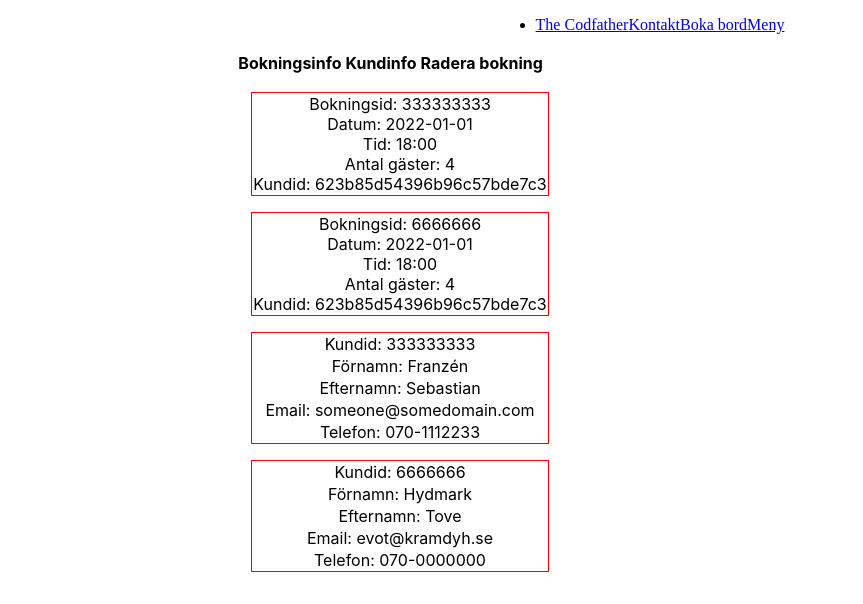
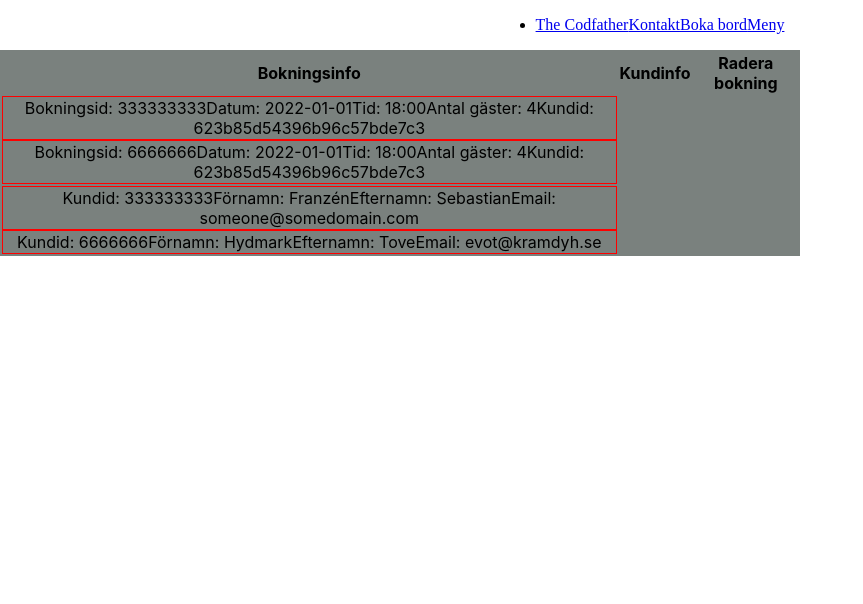
Before and after one commit to tovehydmark/restaurangen, a React (Create React App) app: page /Admin in a window 1280 px wide. Shown: the top 604 px of the page, without its empty margins (0-863 px from the left). Built offline with nearby package versions, Linux system fonts and the light colour scheme.

Commit message:
work in progress, not done, admin page

```diff
--- a/src/components/Admin.tsx
+++ b/src/components/Admin.tsx
@@ -74,24 +74,13 @@ export function Admin() {
   let bookingInformation = bookingInfo.map(
     (booking: IBookingInformation, i) => {
       return (
-        <tr key={i} className="tableRowToFlex">
-          <td>
+        <td key={i} className="tableRowToFlex">
           Bokningsid: {booking.id}
-            <br />
           Datum: {booking.date}
-            <br />
           Tid: {booking.time}
-            <br />
           Antal gäster: {booking.numberOfGuests}
-            <br />
           Kundid: {booking.customerId}
         </td>
-          {/* <td>Bokningsid: {booking.id}</td>
-          <td>Datum: {booking.date}</td>
-          <td>Tid: {booking.time}</td>
-          <td> Antal gäster: {booking.numberOfGuests}</td>
-          <td>Kundid: {booking.customerId}</td> */}
-        </tr>
       );
     }
   );
@@ -99,26 +88,17 @@ export function Admin() {
   let customerInformation = customerInfo.map(
     (customer: ICustomerInformation, i) => {
       return (
-        <tr key={i} className="tableRowToFlex">
-          <td>Kundid: {customer.id}</td>
-          <td>Förnamn: {customer.name}</td>
-          <td>Efternamn: {customer.lastname}</td>
-          <td>Email: {customer.email}</td>
-          <td>Telefon: {customer.phone}</td>
-        </tr>
+        <td key={i} className="tableRowToFlex">
+          Kundid: {customer.id}
+          Förnamn: {customer.name}
+          Efternamn: {customer.lastname}
+          Email: {customer.email}
+        </td>
       );
     }
   );
 
-  // for (let i = 0; i < bookingInfo.length; i++) {
-  //   for (let j = 0; j < customerInfo.length; j++) {
-  //     if (bookingInfo[i].customerId === customerInfo[j].id) {
-  //       console.log("hej");
-  //     }
-  //   }
-  // }
-
-  //Man kanske kan sortera på id istället, då måste de ju ligga bredvid varandra. Ingen kund utan bokning? Eller behålls uppgifterna om kunden även om bokningen tas bort?
+  //Får problem med layouten när jag vill ha en knapp i tabellen. Kommer nog göra en styled div och använda istället för tabell, tror det blir enklare så
 
   return (
     <>
@@ -129,8 +109,9 @@ export function Admin() {
             <th>Kundinfo</th>
             <th>Radera bokning</th>
           </tr>
-          {bookingInformation}
-          {customerInformation}
+
+          <tr>{bookingInformation}</tr>
+          <tr>{customerInformation}</tr>
         </tbody>
       </table>
     </>
--- a/src/style/_base.scss
+++ b/src/style/_base.scss
@@ -50,6 +50,13 @@ footer {
 
 }
 
+table {
+
+    width: 100%;
+    background-color: rgb(122, 129, 126);
+}
+
 tr {
-    margin: $base-padding *2
+    margin: $base-padding *2;
+
 }
--- a/src/style/style.css
+++ b/src/style/style.css
@@ -1,2 +1,2 @@
-@import url("https://fonts.googleapis.com/css2?family=Merriweather&family=Roboto&display=swap");header{font-family:"merriweather, serif";display:-webkit-box;display:-ms-flexbox;display:flex;-webkit-box-pack:center;-ms-flex-pack:center;justify-content:center}main p{font-family:'roboto, sans-serif';font-size:1rem;padding:8px}main h2{font-family:"merriweather, serif";font-size:2rem;padding:16px}main h3{font-family:"merriweather, serif";font-size:1.5rem}footer{font-family:'roboto, sans-serif'}.tableRowToFlex{display:-webkit-box;display:-ms-flexbox;display:flex;-webkit-box-orient:vertical;-webkit-box-direction:normal;-ms-flex-direction:column;flex-direction:column;border:1px solid red}.tableBookingCustomerDetails{display:-webkit-box;display:-ms-flexbox;display:flex;-webkit-box-orient:horizontal;-webkit-box-direction:normal;-ms-flex-direction:row;flex-direction:row;-ms-flex-wrap:wrap;flex-wrap:wrap;width:800px;-webkit-box-pack:center;-ms-flex-pack:center;justify-content:center}tr{margin:16px}
+@import url("https://fonts.googleapis.com/css2?family=Merriweather&family=Roboto&display=swap");header{font-family:"merriweather, serif";display:-webkit-box;display:-ms-flexbox;display:flex;-webkit-box-pack:center;-ms-flex-pack:center;justify-content:center}main p{font-family:'roboto, sans-serif';font-size:1rem;padding:8px}main h2{font-family:"merriweather, serif";font-size:2rem;padding:16px}main h3{font-family:"merriweather, serif";font-size:1.5rem}footer{font-family:'roboto, sans-serif'}.tableRowToFlex{display:-webkit-box;display:-ms-flexbox;display:flex;-webkit-box-orient:vertical;-webkit-box-direction:normal;-ms-flex-direction:column;flex-direction:column;border:1px solid red}.tableBookingCustomerDetails{display:-webkit-box;display:-ms-flexbox;display:flex;-webkit-box-orient:horizontal;-webkit-box-direction:normal;-ms-flex-direction:row;flex-direction:row;-ms-flex-wrap:wrap;flex-wrap:wrap;width:800px;-webkit-box-pack:center;-ms-flex-pack:center;justify-content:center}.tableRows{margin:0;padding:0}
 /*# sourceMappingURL=style.css.map */
```
Also changed, not shown: 1 other file (tests, documents, lock files or other folders). Lines whose indentation alone changed are shown as unchanged.
